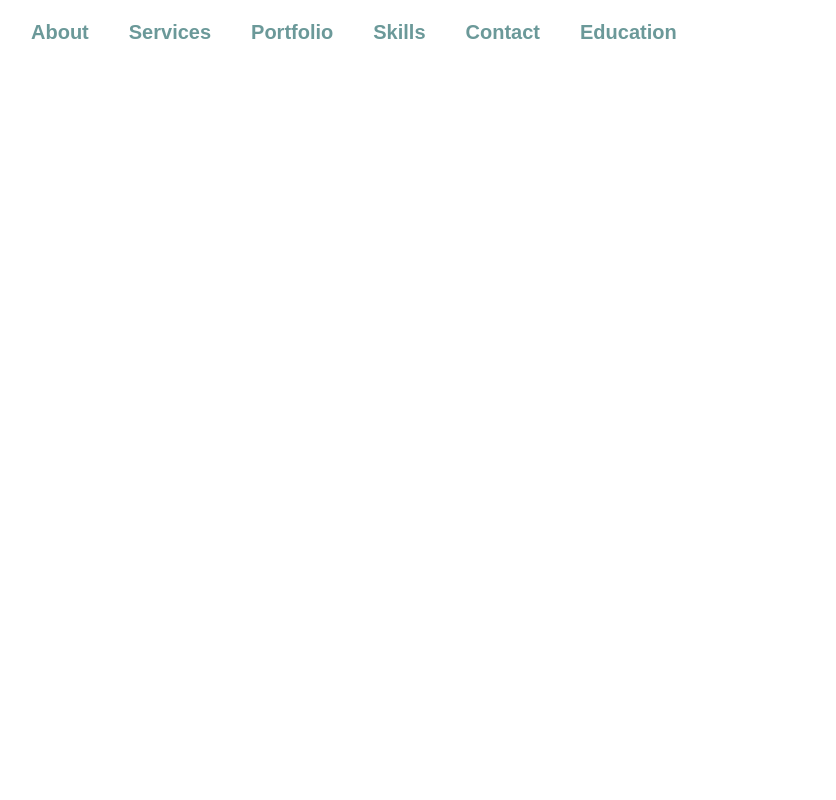
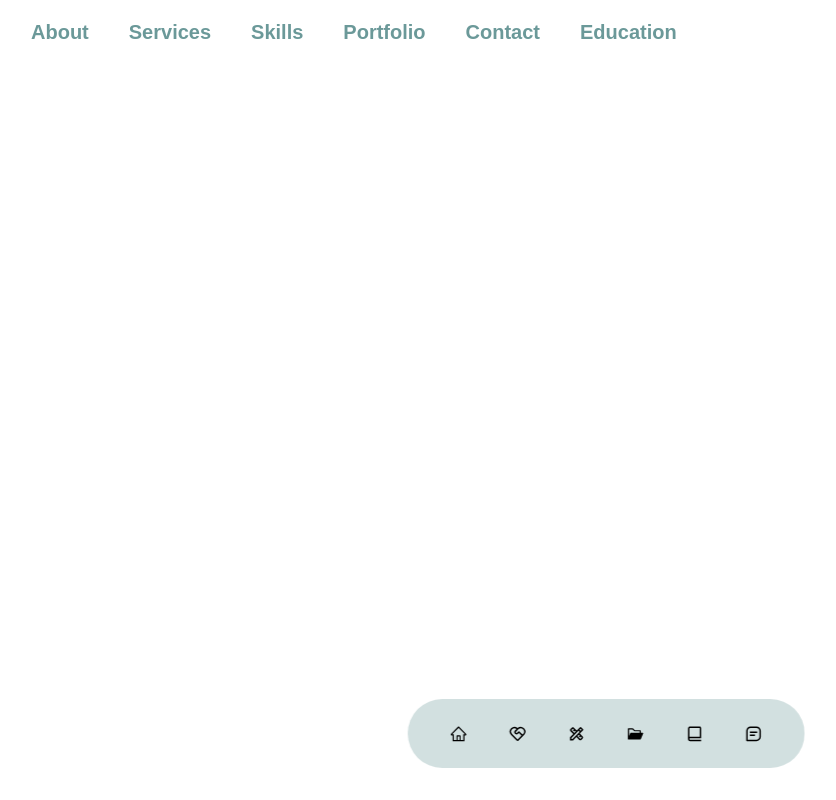
Before and after one commit to Ayeeessshhhaaaaa/portfolio, a React (Create React App) app: page / in a window 1280 px wide. Shown: the whole page, without its empty margins (34-870 px from the left). Built offline with nearby package versions, Linux system fonts and the light colour scheme; a web font is replaced by a local one.

Commit message:
float nav

```diff
--- a/src/App.js
+++ b/src/App.js
@@ -4,6 +4,7 @@ import Navbar from './Components/Navbar/Navbar';
 import { BrowserRouter as Router, Route, Routes } from 'react-router-dom'
 import Home from './Components/Home/Home';
 import Education from './Components/Education/Education';
+import FloatNav from './Components/Float-Navbar/Float-Nav';
 
 
 function App() {
@@ -11,6 +12,7 @@ function App() {
     <Router>
       <div>
         <Navbar />
+        <FloatNav />
         <Routes>
           <Route exact path="/portfolio" element={<Home />} />
           <Route path="/education" element={<Education />} />
--- /dev/null
+++ b/src/Components/Float-Navbar/Float-Nav.css
@@ -0,0 +1,42 @@
+.nav {
+    background: rgba(107, 153, 153, 0.3);
+    width: max-content;
+    display: block;
+    padding: 0.7rem 1.7rem;
+    z-index: 2;
+    position: fixed;
+    left: 50%;
+    transform: translateX(-50%);
+    bottom: 2rem;
+    display: flex;
+    gap: 0.8rem;
+    border-radius: 3rem;
+    backdrop-filter: blur(15px);
+}
+
+.nav a {
+    background: transparent;
+    padding: 0.9rem;
+    border-radius: 50%;
+    display: flex;
+    color: var(--color-light);
+    font-size: 1.1rem;
+}
+
+.nav a:hover {
+    background: rgba(0, 0, 0 , 0.2 green, blue, alpha);
+}
+
+.nav a.active {
+    background: var(--color-primary);
+    color: white;
+}
+
+/*
+@media screen and (min-width: 601px) {
+    .nav {
+      display: none;
+    }
+  }
+
+  */
--- /dev/null
+++ b/src/Components/Float-Navbar/Float-Nav.js
@@ -0,0 +1,26 @@
+import React from 'react'
+import './Float-Nav.css'
+import {AiOutlineHome} from 'react-icons/ai'
+import { MdOutlineDesignServices } from 'react-icons/md'
+import { BiMessageSquareDetail } from 'react-icons/bi'
+import { BiBookAlt} from 'react-icons/bi';
+import { RiServiceLine } from 'react-icons/ri'
+import { AiFillFolderOpen } from 'react-icons/ai'
+import { useState } from 'react'
+
+
+const FloatNav = () => {
+  const [activeNav, setActiveNav] = useState('#');
+  return (
+  <nav className='nav'>
+    <a href='/portfolio#About' onClick={() => setActiveNav('#About')} className={activeNav === '#About' ? 'active' : ''}><AiOutlineHome/></a>
+    <a href='/portfolio#Services' onClick={() => setActiveNav('#Services')} className={activeNav === '#Services' ? 'active' : ''}><RiServiceLine/></a>
+    <a href='/portfolio#Skills' onClick={() => setActiveNav('#Skills')} className={activeNav === '#Skills' ? 'active' : ''}><MdOutlineDesignServices/></a>
+    <a href='/portfolio#Projects' onClick={() => setActiveNav('#Projects')} className={activeNav === '#Projects' ? 'active' : ''}><AiFillFolderOpen/></a>
+    <a href='/education' onClick={() => setActiveNav('/education')} className={activeNav === '/education' ? 'active' : ''}><BiBookAlt/></a>
+    <a href='/portfolio#Contact' onClick={() => setActiveNav('#Contact')} className={activeNav === '#Contact' ? 'active' : ''}><BiMessageSquareDetail/></a>
+  </nav>
+  )
+}
+
+export default FloatNav
--- a/src/Components/Navbar/Navbar.js
+++ b/src/Components/Navbar/Navbar.js
@@ -14,8 +14,8 @@ function Navbar() {
         )}
         <li><a href="/portfolio#About">About</a></li>
         <li><a href="/portfolio#Services">Services</a></li>
+        <li><a href="/portfolio#Skills">Skills</a></li>
         <li><a href="/portfolio#Projects">Portfolio</a></li>
-        <li><a href="/portfolio#Skills">Skills</a></li>
         <li><a href="/portfolio#Contact">Contact</a></li>
         <li><Link to="/education">Education</Link></li>
       </ul>
```
